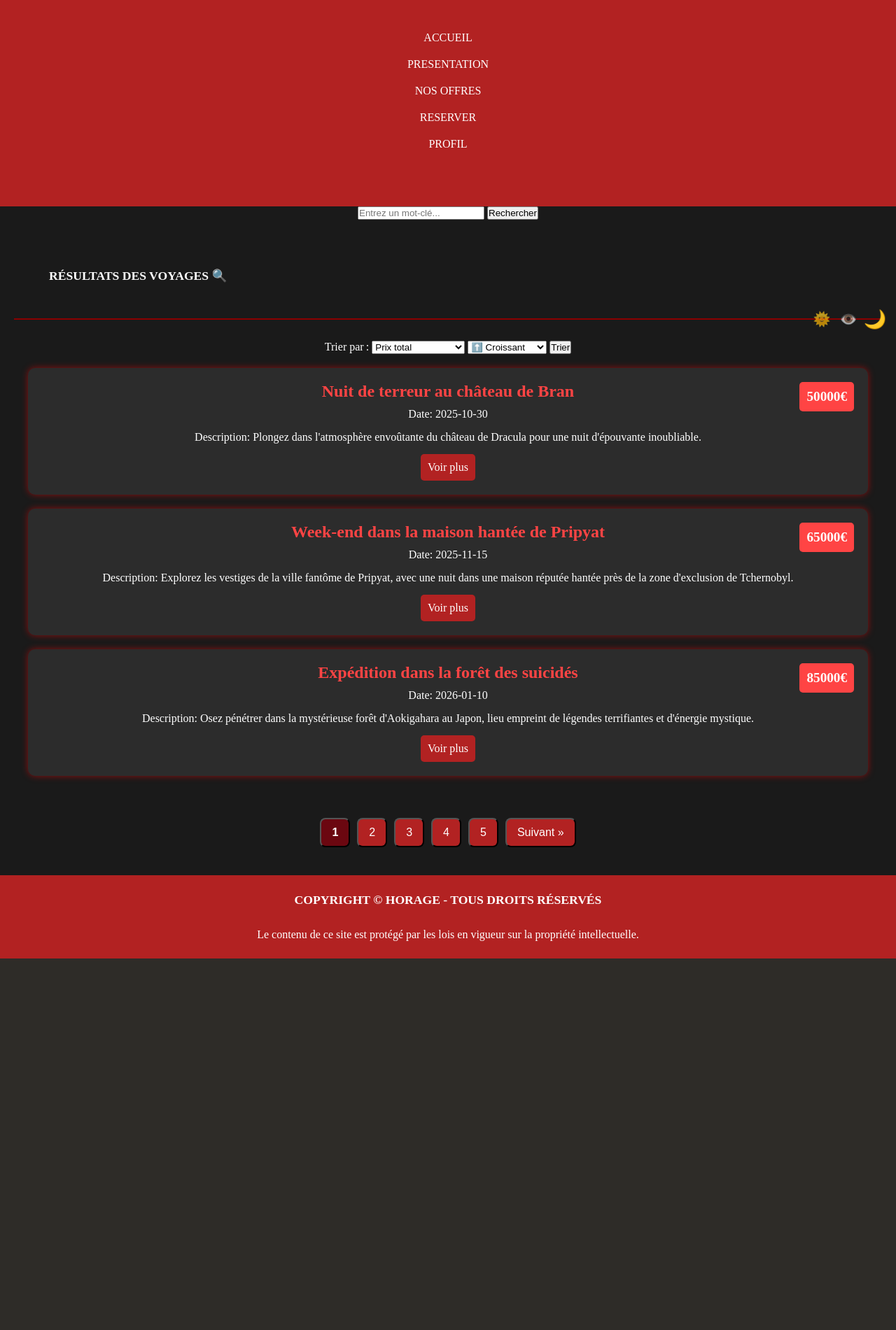
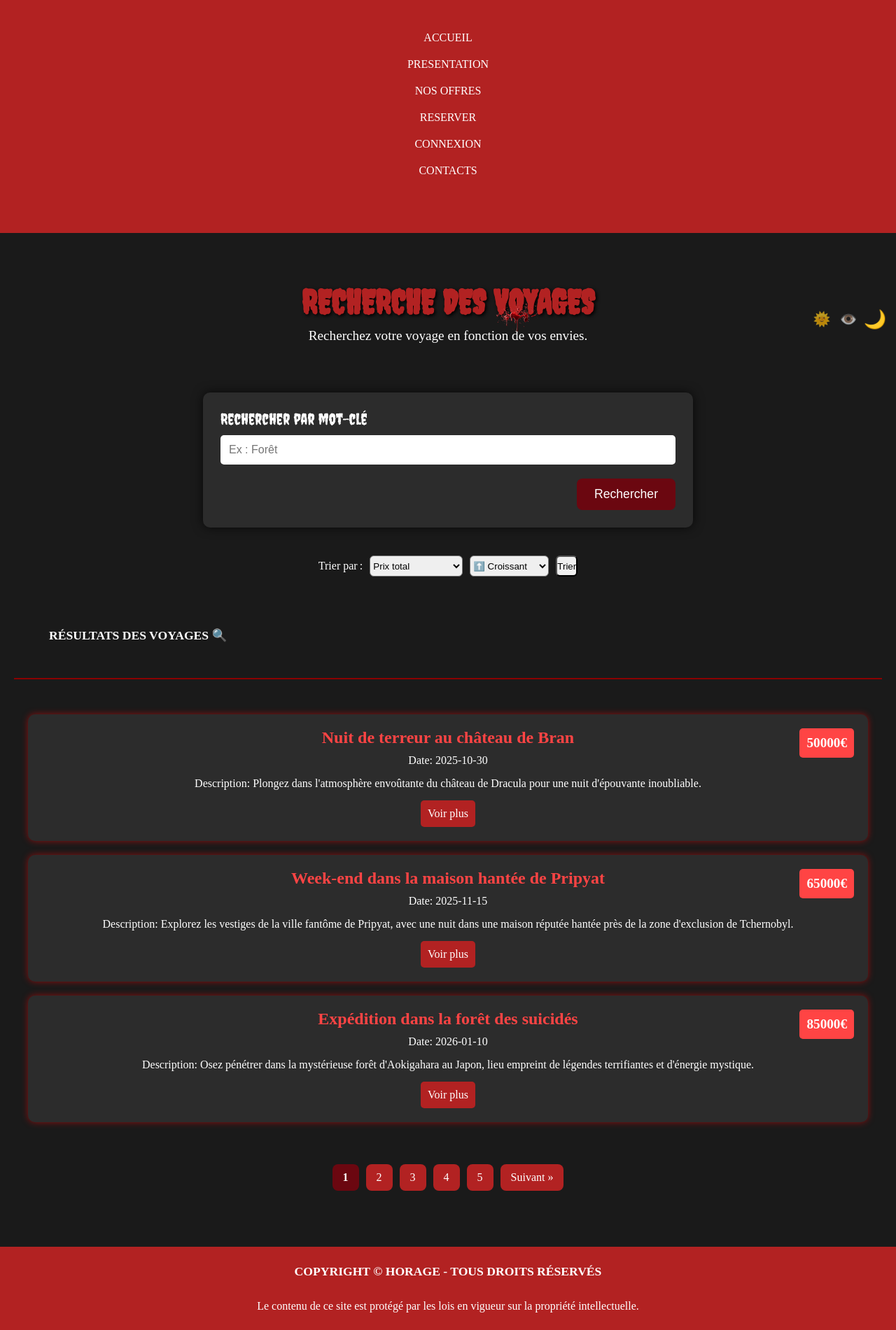
Before and after one commit to danbvm958/DevWeb, a PHP site: page /horage_project/Recherche.php in a window 1280 px wide. Shown: the part 314-2215 px from the top of the page at 70% size. Before the commit the page ends 1684 px from the top, so only its background shows below. Run offline with PHP 8.4, Linux system fonts and the light colour scheme.

Commit message:
Add files via upload

```diff
--- a/Horage_Project/Recherche.php
+++ b/Horage_Project/Recherche.php
@@ -12,7 +12,14 @@ $voyages_filtres = $recherche_effectuee ? array_filter($voyages, function ($voya
 }) : $voyages;
 
 $voyages_filtres = array_values($voyages_filtres);
-$js_voyages = json_encode($voyages_filtres);
+
+$voyages_par_page = 3;
+$page_actuelle = isset($_GET['page']) ? max(1, (int) $_GET['page']) : 1;
+$total_voyages = count($voyages_filtres);
+$nombre_total_pages = ($total_voyages > 0) ? ceil($total_voyages / $voyages_par_page) : 1;
+$offset = ($page_actuelle - 1) * $voyages_par_page;
+$voyages_a_afficher = array_slice($voyages_filtres, $offset, $voyages_par_page);
+
 ?>
 <!DOCTYPE html>
 <html lang="fr">
@@ -23,8 +30,23 @@ $js_voyages = json_encode($voyages_filtres);
     <link rel="stylesheet" href="CSS/recherche.css?v=<?= time() ?>">
     <link rel="shortcut icon" href="img_horage/logo-Photoroom.png" type="image/x-icon">
     <script src="js/themeSwitcher.js" defer></script>
+    <style>
+        /* Ajoute éventuellement un peu de style pour le tri */
+        .block-tri {
+            display: flex;
+            justify-content: center;
+            align-items: center;
+            gap: 10px;
+            margin-bottom: 1.5em;
+        }
+        .block-tri select, .block-tri button {
+            height: 30px;
+            border-radius: 6px;
+        }
+    </style>
 </head>
 <body>
+
 <header>
     <div class="header_1">
         <h1>Horage</h1>
@@ -32,35 +54,63 @@ $js_voyages = json_encode($voyages_filtres);
     </div>
     <div class="nav">
         <ul>
-            <li><a href="accueil.php" class="a1">Accueil</a></li>
-            <li><a href="presentation.php" class="a1">Presentation</a></li>
-            <li><a href="Reserve.php" class="a1">Nos offres</a></li>
-            <li><a href="Recherche.php" class="a1">Reserver</a></li>
+            <li>
+                <a href="accueil.php" class="a1">Accueil</a>
+            </li>
+
+            <li>
+                <a href="presentation.php" class="a1">Presentation</a>
+            </li>
+
+            <li>
+                <a href="Reserve.php" class="a1">Nos offres</a>
+            </li>
+
+            <li>
+                <a href="Recherche.php" class="a1">reserver</a>
+            </li>
+
             <?php
-            $pageProfil = 'login.php';
+            $pageProfil = 'login.php'; // par défaut, page connexion
             if (isset($_SESSION['user'])) {
-                $type = $_SESSION['user']['type'];
-                $pageProfil = ($type == "admin") ? "admin.php" : "profil.php";
+                $typeUser = $_SESSION['user']['type'];
+                $pageProfil = match ($typeUser) {
+                    'admin'  => 'profil_admin.php',
+                    'normal' => 'profil_user.php',
+                    default  => 'profil_vip.php',
+                };
             }
             ?>
-            <li><a href="<?= $pageProfil ?>" class="a1">Profil</a></li>
+            <li><a href="<?= $pageProfil ?>" class="a1"><?= isset($_SESSION['user']) ? 'Profil' : 'Connexion' ?></a></li>
+
+            <li>
+                <a href="accueil.php" class="a1">contacts</a>
+            </li>
         </ul>
     </div>
 </header>
 
-<div class="mainRecherche">
-    <form action="Recherche.php" method="POST" class="barre-recherche">
-        <input type="text" name="mot_cle" placeholder="Entrez un mot-clé..." value="<?= htmlspecialchars($mot_cle) ?>">
-        <button type="submit">Rechercher</button>
+<div class="intro">
+    <img src="img_horage/sang.png" alt="sang" width="80px" id="sang">
+    <h2 class="tr">Recherche des voyages</h2>
+    <p>Recherchez votre voyage en fonction de vos envies.</p>
+</div>
+
+<div class="formulaire_search">
+    <form action="Recherche.php" method="post">
+        <div class="form-group">
+            <label for="mot_cle">Rechercher par mot-clé</label>
+            <input type="text" id="mot_cle" name="mot_cle" placeholder="Ex : Forêt" value="<?= htmlspecialchars($mot_cle) ?>">
+        </div>
+        <div style="text-align:right;">
+            <input type="submit" value="Rechercher" class="submit_search">
+        </div>
     </form>
 </div>
 
-<main>
-    <h2 class="tv">Résultats des voyages 🔍</h2>
-
-    <!-- Module de tri étendu -->
+<!-- Module de tri étendu : tri JS sur la page courante (pas sur tout le serveur) -->
 <div class="block-tri">
-        <label>Trier par : </label>
+    <label>Trier par :</label>
     <select id="tri-critere">
         <option value="prix_total">Prix total</option>
         <option value="date_debut">Date de début</option>
@@ -77,8 +127,46 @@ $js_voyages = json_encode($voyages_filtres);
     <button type="button" id="btn-trier">Trier</button>
 </div>
 
-    <div id="voyages-root">
-        <!-- Le JS injecte ici les résultats paginés ! -->
+<main>
+    <h2 class="tv">Résultats des voyages 🔍</h2>
+    <div class="travels" id="travels">
+        <?php if (!empty($voyages_a_afficher)) : ?>
+            <?php foreach ($voyages_a_afficher as $voyage) : ?>
+                <div class="travel-card"
+                    data-prix_total="<?= htmlspecialchars($voyage['prix_total']) ?>"
+                    data-titre="<?= htmlspecialchars(strtolower($voyage['titre'])) ?>"
+                    data-date_debut="<?= htmlspecialchars($voyage['dates']['debut']) ?>"
+                    data-duree="<?= isset($voyage['dates']['duree']) ? htmlspecialchars((int) filter_var($voyage['dates']['duree'], FILTER_SANITIZE_NUMBER_INT)) : 0 ?>"
+                    data-nb_etapes="<?= isset($voyage['liste_etapes']) ? count($voyage['liste_etapes']) : 0 ?>"
+                    data-places_disponibles="<?= htmlspecialchars($voyage['places_disponibles']) ?>"
+                    data-prix_personne="<?= isset($voyage['tarification']['prix_par_personne']) ? htmlspecialchars($voyage['tarification']['prix_par_personne']) : 0 ?>"
+                >
+                    <div class="price"><?= htmlspecialchars($voyage['prix_total']) ?>€</div>
+                    <h3><?= htmlspecialchars($voyage['titre']) ?></h3>
+                    <p>Date: <?= htmlspecialchars($voyage['dates']['debut']) ?></p>
+                    <p>Description: <?= htmlspecialchars($voyage['description']) ?></p>
+                    <a href="voyages_details.php?id=<?= urlencode($voyage['id_voyage']) ?>" class="btn">Voir plus</a>
+                </div>
+            <?php endforeach; ?>
+
+            <?php if ($nombre_total_pages > 1): ?>
+                <div class="pagination">
+                    <?php if ($page_actuelle > 1): ?>
+                        <a class="pagination-btn" href="?page=<?= $page_actuelle - 1 ?>&mot_cle=<?= urlencode($mot_cle) ?>">&laquo; Précédent</a>
+                    <?php endif; ?>
+
+                    <?php for ($i = 1; $i <= $nombre_total_pages; $i++): ?>
+                        <a class="pagination-btn <?= ($i == $page_actuelle) ? 'active' : '' ?>" href="?page=<?= $i ?>&mot_cle=<?= urlencode($mot_cle) ?>"><?= $i ?></a>
+                    <?php endfor; ?>
+
+                    <?php if ($page_actuelle < $nombre_total_pages): ?>
+                        <a class="pagination-btn" href="?page=<?= $page_actuelle + 1 ?>&mot_cle=<?= urlencode($mot_cle) ?>">Suivant &raquo;</a>
+                    <?php endif; ?>
+                </div>
+            <?php endif; ?>
+        <?php else : ?>
+            <p>Aucun voyage trouvé pour "<?= htmlspecialchars($mot_cle) ?>".</p>
+        <?php endif; ?>
     </div>
 </main>
 
@@ -88,111 +176,41 @@ $js_voyages = json_encode($voyages_filtres);
 </footer>
 
 <script>
-// Toutes les données des voyages du résultat (depuis PHP, recherches comprise)
-let voyages = <?= $js_voyages ?>;
-let voyagesParPage = 3;
-let pageActuelle = 1;
-let motCle = "<?= htmlspecialchars($mot_cle, ENT_QUOTES) ?>";
-
-function afficherVoyages() {
-    const root = document.getElementById('voyages-root');
-    root.innerHTML = "";
-
-    if (voyages.length === 0) {
-        root.innerHTML = `<p>Aucun voyage trouvé pour "${motCle}".</p>`;
-        return;
-    }
-
-    // Pagination
-    const nombre_total_pages = Math.ceil(voyages.length / voyagesParPage);
-    if (pageActuelle > nombre_total_pages) pageActuelle = 1;
-    const offset = (pageActuelle - 1) * voyagesParPage;
-    const voyagesPage = voyages.slice(offset, offset + voyagesParPage);
-
-    // Affichage des voyages
-    let html = `<div class="travels">`;
-    voyagesPage.forEach(voyage => {
-        html += `
-        <div class="travel-card"
-            data-prix="${voyage.prix_total}"
-            data-titre="${encodeURIComponent((voyage.titre || ""))}"
-            data-date="${voyage.dates && voyage.dates.debut ? voyage.dates.debut : ""}">
-            <div class="price">${voyage.prix_total}€</div>
-            <h3>${voyage.titre}</h3>
-            <p>Date: ${voyage.dates && voyage.dates.debut ? voyage.dates.debut : ""}</p>
-            <p>Description: ${voyage.description}</p>
-            <a href="voyages_details.php?id=${encodeURIComponent(voyage.id_voyage)}" class="btn">Voir plus</a>
-        </div>`;
-    });
-    html += `</div>`;
-
-    // Pagination boutons
-    if (nombre_total_pages > 1) {
-        html += `<div class="pagination">`;
-        if (pageActuelle > 1)
-            html += `<button class="pagination-btn" onclick="changerPage(${pageActuelle-1})">&laquo; Précédent</button>`;
-        for (let i = 1; i <= nombre_total_pages; i++)
-            html += `<button class="pagination-btn${i===pageActuelle?' active':''}" onclick="changerPage(${i})">${i}</button>`;
-        if (pageActuelle < nombre_total_pages)
-            html += `<button class="pagination-btn" onclick="changerPage(${pageActuelle+1})">Suivant &raquo;</button>`;
-        html += `</div>`;
-    }
-
-    root.innerHTML = html;
-}
-
-function changerPage(page) {
-    pageActuelle = page;
-    afficherVoyages();
-}
-
-// Tri JS sur tous les voyages filtrés pour la recherche
 document.getElementById('btn-trier').onclick = function() {
     let critere = document.getElementById('tri-critere').value;
     let ordre = document.getElementById('tri-ordre').value;
 
-    voyages.sort((a, b) => {
+    // On ne trie que les cards affichées (page courante)
+    let travelCards = Array.from(document.querySelectorAll('.travel-card'));
+
+    travelCards.sort((a, b) => {
         let vA, vB;
-        if (critere === "prix_total") {
-            vA = parseFloat(a.prix_total) || 0;
-            vB = parseFloat(b.prix_total) || 0;
+        if (critere === "prix_total" || critere === "places_disponibles" || critere === "prix_personne" || critere === "nb_etapes" || critere === "duree") {
+            vA = parseInt(a.dataset[critere]) || 0;
+            vB = parseInt(b.dataset[critere]) || 0;
         } else if (critere === "date_debut") {
-            vA = Date.parse(a.dates && a.dates.debut ? a.dates.debut : "") || 0;
-            vB = Date.parse(b.dates && b.dates.debut ? b.dates.debut : "") || 0;
+            vA = Date.parse(a.dataset.date_debut) || 0;
+            vB = Date.parse(b.dataset.date_debut) || 0;
         } else if (critere === "titre") {
-            vA = (a.titre||"").toLowerCase();
-            vB = (b.titre||"").toLowerCase();
-        } else if (critere === "duree") {
-            vA = a.dates && a.dates.duree ? parseInt(a.dates.duree) || parseInt((a.dates.duree+"").replace(/\D/g,"")) : 0;
-            vB = b.dates && b.dates.duree ? parseInt(b.dates.duree) || parseInt((b.dates.duree+"").replace(/\D/g,"")) : 0;
-        } else if (critere === "nb_etapes") {
-            vA = (a.liste_etapes && a.liste_etapes.length) || 0;
-            vB = (b.liste_etapes && b.liste_etapes.length) || 0;
-        } else if (critere === "places_disponibles") {
-            vA = a.places_disponibles || 0;
-            vB = b.places_disponibles || 0;
-        } else if (critere === "prix_personne") {
-            vA = (a.tarification && a.tarification.prix_par_personne) || 0;
-            vB = (b.tarification && b.tarification.prix_par_personne) || 0;
+            vA = (a.dataset.titre || "");
+            vB = (b.dataset.titre || "");
         } else {
-            vA = a[critere] || "";
-            vB = b[critere] || "";
+            vA = a.dataset[critere] || "";
+            vB = b.dataset[critere] || "";
         }
         if (vA < vB) return ordre === "asc" ? -1 : 1;
         if (vA > vB) return ordre === "asc" ? 1 : -1;
         return 0;
     });
 
-    pageActuelle = 1;
-    afficherVoyages();
+    let travelsDiv = document.getElementById('travels');
+    travelCards.forEach(card => travelsDiv.appendChild(card)); // Réordonne l'affichage DOM
 };
 
 document.getElementById('tri-critere').onchange =
 document.getElementById('tri-ordre').onchange =
     () => document.getElementById('btn-trier').click();
+</script>
 
-// Afficher la 1ère page au chargement
-document.addEventListener("DOMContentLoaded", afficherVoyages);
-</script>
 </body>
 </html>
```
Lines whose indentation alone changed are shown as unchanged.
